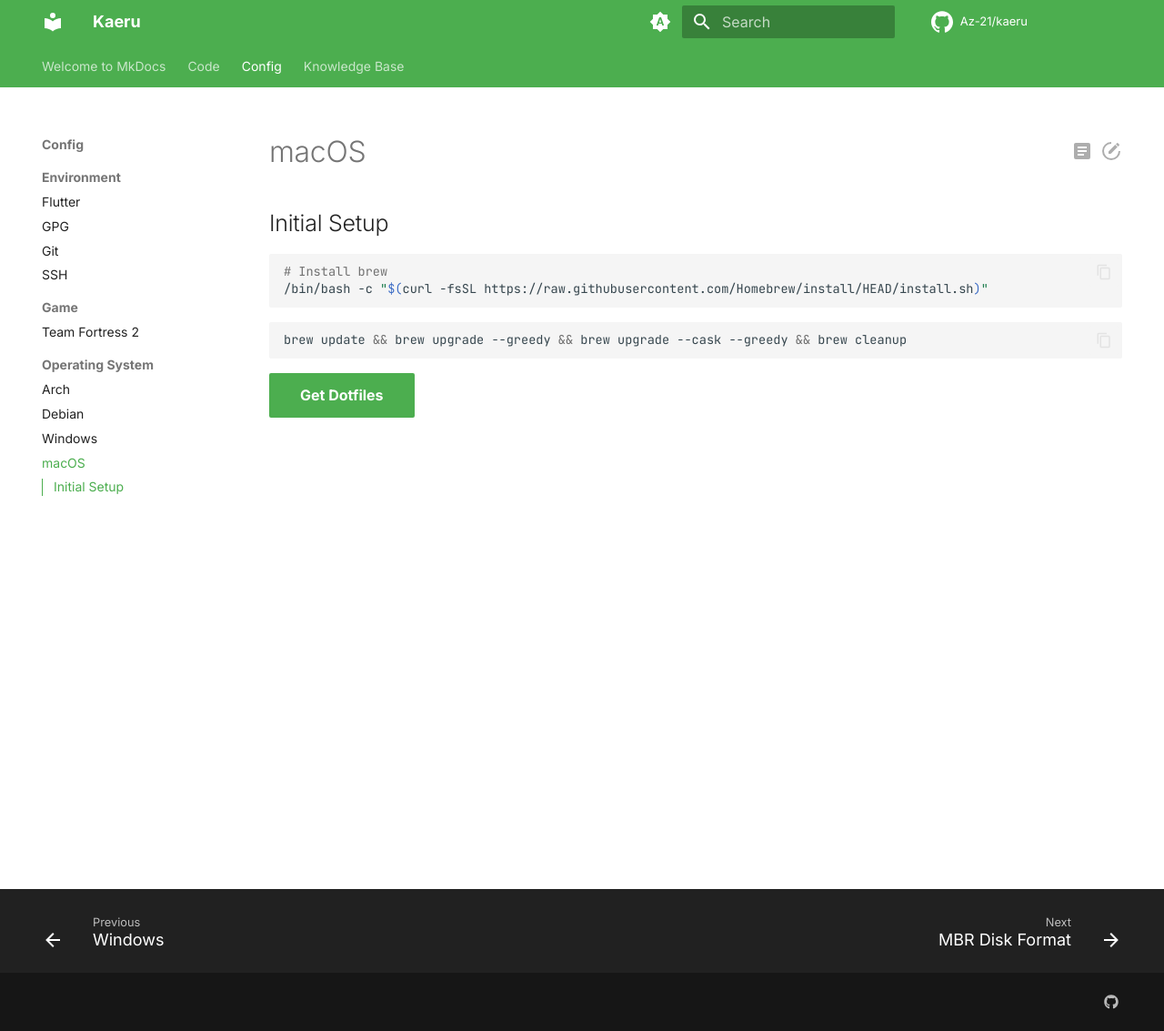
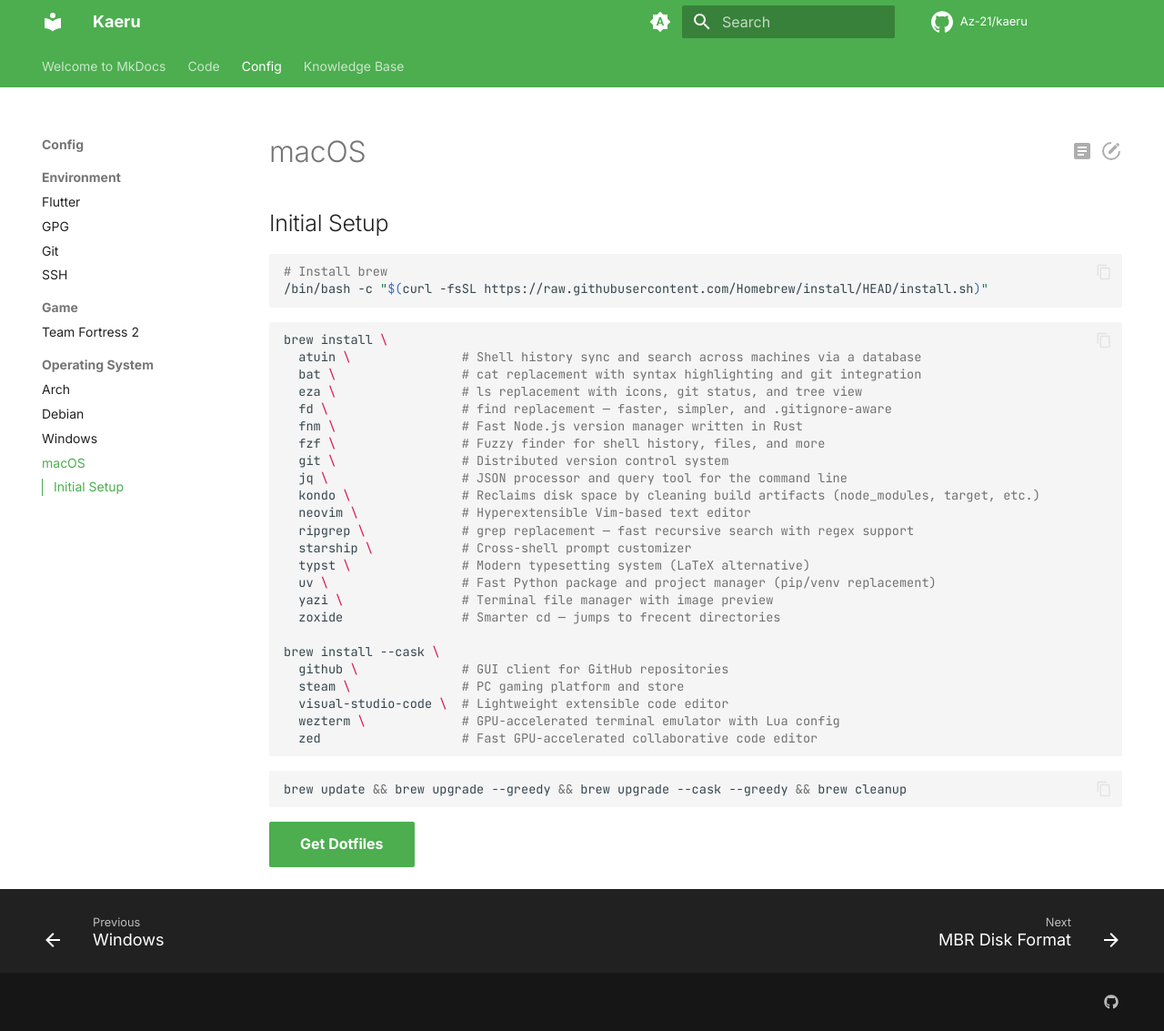
Before and after one commit to Az-21/kaeru, an MkDocs documentation site: the page built from docs/Config/Operating System/macOS.md, in a window 1280 px wide and 1133 px high. Shown: the whole window at 91% size. Built offline with MkDocs 1.6.1 and Material for MkDocs 9.7.7, drawn with Linux system fonts in a browser that asks for light colours; comment, search, counter and statistics services are not loaded.

Commit message:
Add macOS packages

````diff
--- a/docs/Config/Operating System/macOS.md
+++ b/docs/Config/Operating System/macOS.md
@@ -4,6 +4,33 @@
 # Install brew
 /bin/bash -c "$(curl -fsSL https://raw.githubusercontent.com/Homebrew/install/HEAD/install.sh)"
 ```
+```zsh
+brew install \
+  atuin \               # Shell history sync and search across machines via a database
+  bat \                 # cat replacement with syntax highlighting and git integration
+  eza \                 # ls replacement with icons, git status, and tree view
+  fd \                  # find replacement — faster, simpler, and .gitignore-aware
+  fnm \                 # Fast Node.js version manager written in Rust
+  fzf \                 # Fuzzy finder for shell history, files, and more
+  git \                 # Distributed version control system
+  jq \                  # JSON processor and query tool for the command line
+  kondo \               # Reclaims disk space by cleaning build artifacts (node_modules, target, etc.)
+  neovim \              # Hyperextensible Vim-based text editor
+  ripgrep \             # grep replacement — fast recursive search with regex support
+  starship \            # Cross-shell prompt customizer
+  typst \               # Modern typesetting system (LaTeX alternative)
+  uv \                  # Fast Python package and project manager (pip/venv replacement)
+  yazi \                # Terminal file manager with image preview
+  zoxide                # Smarter cd — jumps to frecent directories
+
+brew install --cask \
+  github \              # GUI client for GitHub repositories
+  steam \               # PC gaming platform and store
+  visual-studio-code \  # Lightweight extensible code editor
+  wezterm \             # GPU-accelerated terminal emulator with Lua config
+  zed                   # Fast GPU-accelerated collaborative code editor
+```
+
 
 ```zsh
 brew update && brew upgrade --greedy && brew upgrade --cask --greedy && brew cleanup
````
